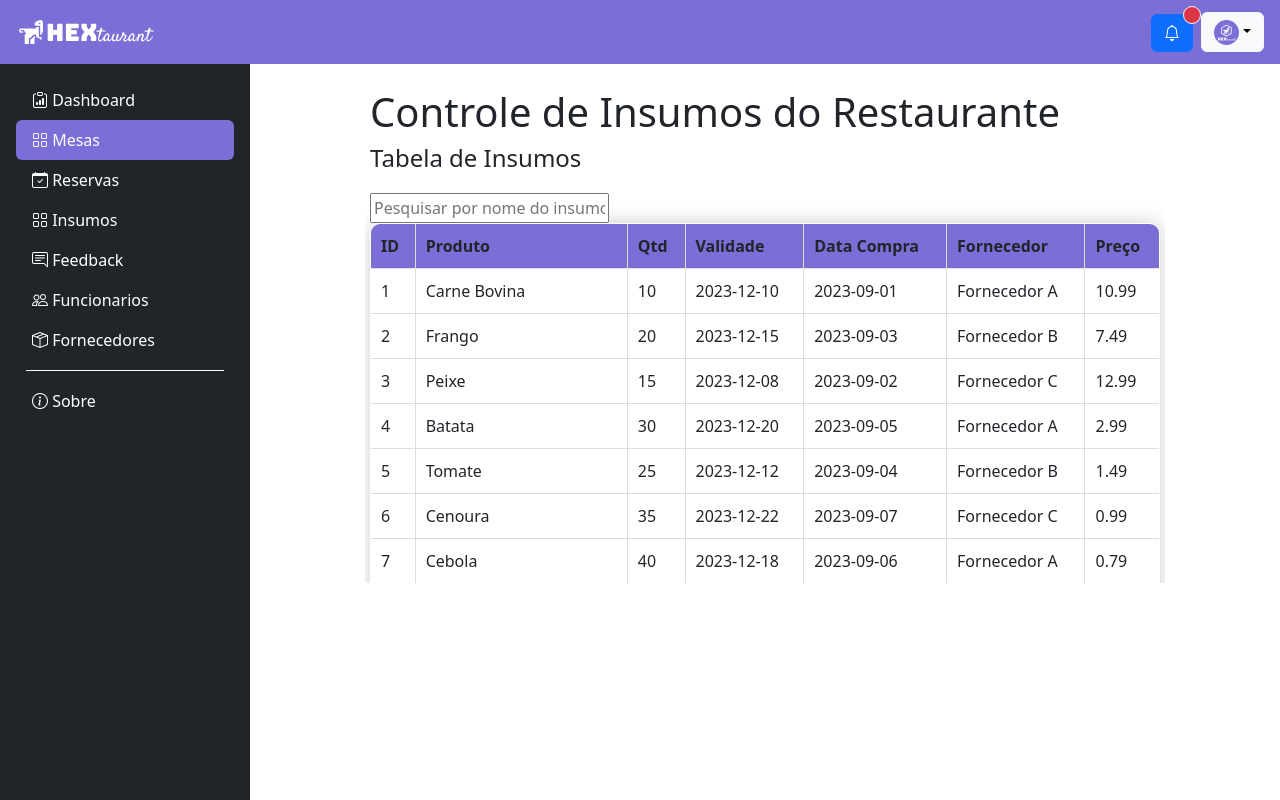
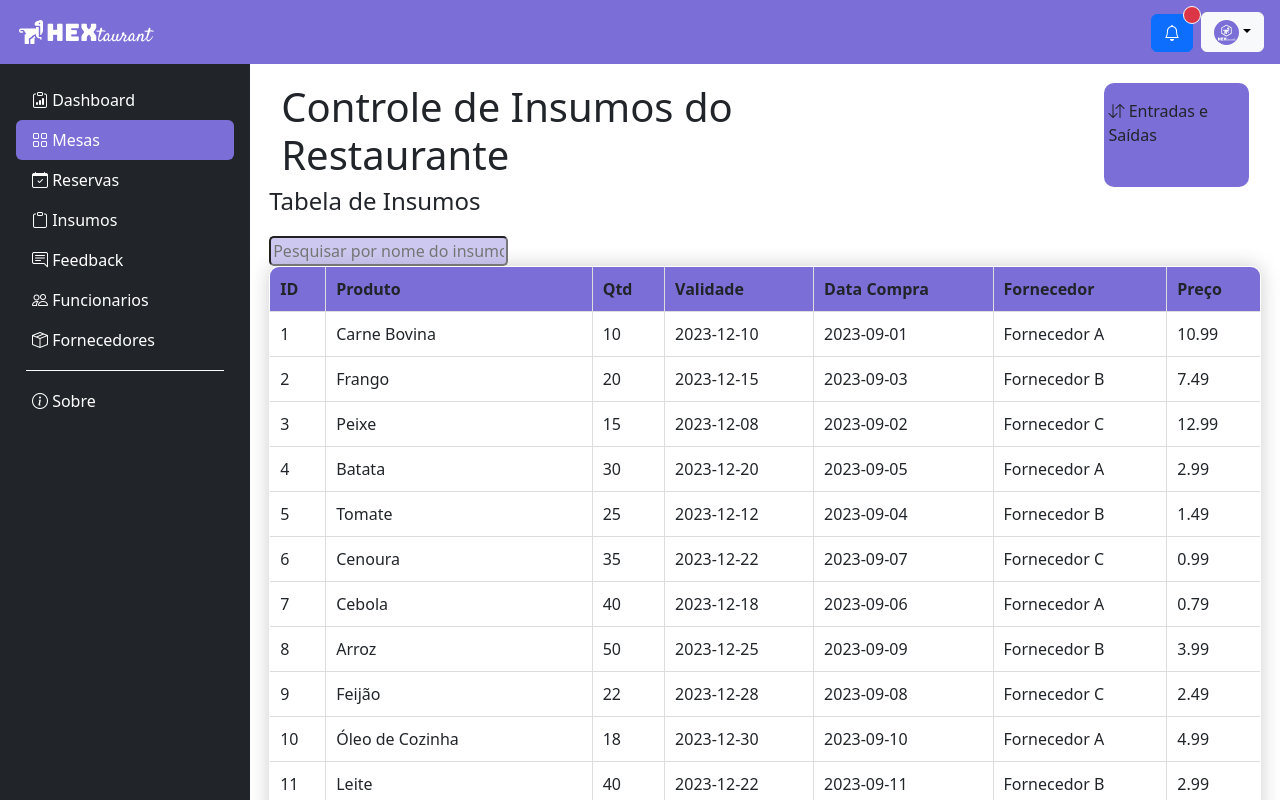
Before and after one commit to GroupHextech/api5-frontend, a Vue app: page /insumos in a window 1280 px wide. Shown: the top 800 px of the page. Built offline with nearby package versions, Linux system fonts and the light colour scheme; no server answers.

Commit message:
add btn-entradas e saidas

```diff
--- a/src/components/About.vue
+++ b/src/components/About.vue
@@ -3,7 +3,7 @@
           <div class="row">
             <div class="col-lg-9 mb-3">
               <a class="d-inline-flex mb-2 text-body-emphasis text-decoration-none" href="/" aria-label="HEXTECH">
-                <img src="./assets/dino-icon.svg" alt="Logo" width="32" class="d-inline-block align-text-top">
+                <img src="../assets/dino-icon.svg" alt="Logo" width="32" class="d-inline-block align-text-top">
                 <span class="fs-5"><b id="hex">HEXTECH</b></span>
               </a>
               <ul class="list-unstyled small">
--- a/src/components/Insumos.vue
+++ b/src/components/Insumos.vue
@@ -1,6 +1,12 @@
 <template>
-  <div class="container">
-    <h1>Controle de Insumos do Restaurante</h1>
+  <div>
+    <div class="container">
+      <h1>Controle de Insumos do Restaurante</h1>
+      <a class="nav-link btn-entra-sai" href="insumos">
+          <i class="bi bi-arrow-down-up"></i>
+          Entradas e Saídas
+        </a>
+    </div>
     <div class="table-container">
       <insumos-table></insumos-table>
     </div>
@@ -19,18 +25,23 @@ export default {
 </script>
 
 <style scoped]>
-.container {
-  max-width: 800px;
-  margin: 0 auto;
-  padding: 5px;
-  /* Defina a altura máxima para a área de rolagem */
-  max-height: 500px;
-  /* Adicione overflow-y para criar uma área de rolagem vertical */
-  overflow-y: auto;
+.container{
+  display: flex;
+  flex-direction: row;
+}
+.btn-entra-sai{
+  margin-left: 10rem;
+  padding-top: 1rem;
+  padding-left: 4px;
+  background-color: var(--roxohex);
+  border-radius: 10px;
+  width: 150px;
+  box-shadow: 0 1 10px rgba(0, 0, 0, 0.525);
 }
 
 .table-container {
   /* Defina a largura máxima para a área de rolagem horizontal, se necessário */
   max-width: 100%;
+
 }
 </style>
--- a/src/components/InsumosTable.vue
+++ b/src/components/InsumosTable.vue
@@ -146,4 +146,13 @@ h1 {
   font-size: 28px;
   margin-bottom: 20px;
 }
+
+input{
+  background-color: #7c6ed660;
+  border-radius: 5px;
+  color: black;
+
+
+
+}
 </style>
--- a/src/components/Sidebar.vue
+++ b/src/components/Sidebar.vue
@@ -23,7 +23,7 @@
       </li>
       <li class="nav-item">
         <a class="nav-link text-white" href="insumos">
-          <i class="bi bi-grid"></i>
+          <i class="bi bi-clipboard"></i>
           Insumos
         </a>
       </li>
```
